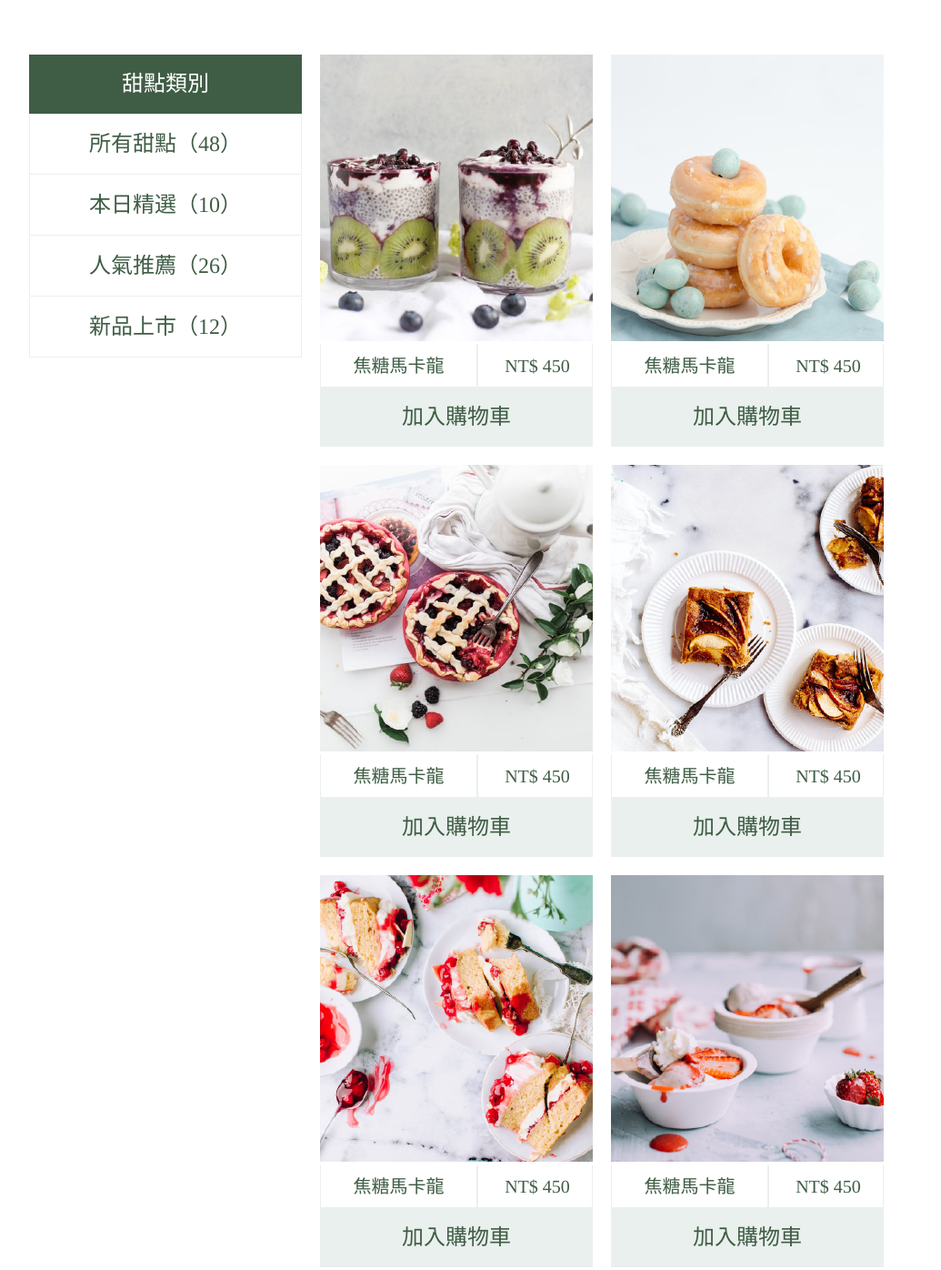
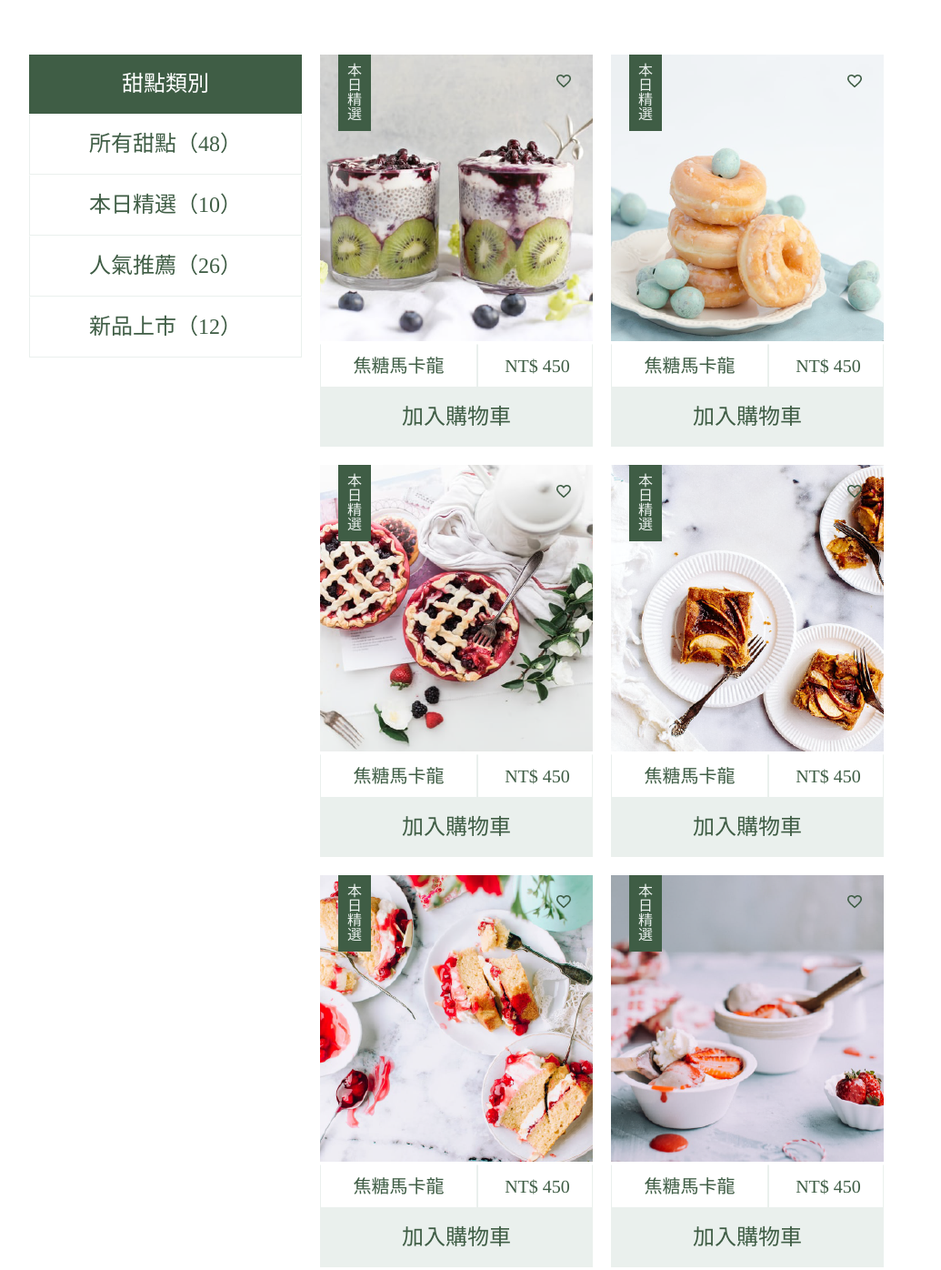
Before and after one commit to CKelvinWu/FlexBox-Project, a plain HTML site: page index.html in a window 1280 px wide. Shown: the part 602-1998 px from the top of the page at 91% size, without its empty margins (10-1045 px from the left). Drawn offline with Linux system fonts and the light colour scheme.

Commit message:
add fav icon and today's special

```diff
--- a/css/style.css
+++ b/css/style.css
@@ -138,6 +138,23 @@ body{
     width: 300px;
     margin-left: 20px;
     margin-bottom: 20px;
+    position: relative;
+}
+
+.item span{
+    width: 36px;
+    padding: 10px;
+    position: absolute;
+    top: 0;
+    left: 20px;
+    background-color: #3f5d45;
+    color: #eaf0ed;
+}
+
+.fav{
+    position: absolute;
+    top: 19px;
+    right: 22px;
 }
 
 .price{
--- a/index.html
+++ b/index.html
@@ -39,6 +39,8 @@
             <div class="item-list">
                 <div class="item">
                     <img src="images/p-1.png" alt="dessert img">
+                    <span>本日精選</span>
+                    <a href="#"><img class="fav" src="images/favorite_border.png" alt="fav"></a>
                     <ul class="price">
                         <li class="product-name">焦糖馬卡龍</li>
                         <li class="product-price">NT$ 450</li>
@@ -47,6 +49,8 @@
                 </div>
                 <div class="item">
                     <img src="images/p-2.png" alt="dessert img">
+                    <span>本日精選</span>
+                    <a href="#"><img class="fav" src="images/favorite_border.png" alt="fav"></a>
                     <ul class="price">
                         <li class="product-name">焦糖馬卡龍</li>
                         <li class="product-price">NT$ 450</li>
@@ -55,6 +59,8 @@
                 </div>
                 <div class="item">
                     <img src="images/p-3.png" alt="dessert img">
+                    <span>本日精選</span>
+                    <a href="#"><img class="fav" src="images/favorite_border.png" alt="fav"></a>
                     <ul class="price">
                         <li class="product-name">焦糖馬卡龍</li>
                         <li class="product-price">NT$ 450</li>
@@ -63,6 +69,8 @@
                 </div>
                 <div class="item">
                     <img src="images/p-4.png" alt="dessert img">
+                    <span>本日精選</span>
+                    <a href="#"><img class="fav" src="images/favorite_border.png" alt="fav"></a>
                     <ul class="price">
                         <li class="product-name">焦糖馬卡龍</li>
                         <li class="product-price">NT$ 450</li>
@@ -71,6 +79,8 @@
                 </div>
                 <div class="item">
                     <img src="images/p-5.png" alt="dessert img">
+                    <span>本日精選</span>
+                    <a href="#"><img class="fav" src="images/favorite_border.png" alt="fav"></a>
                     <ul class="price">
                         <li class="product-name">焦糖馬卡龍</li>
                         <li class="product-price">NT$ 450</li>
@@ -79,6 +89,8 @@
                 </div>
                 <div class="item">
                     <img src="images/p-6.png" alt="dessert img">
+                    <span>本日精選</span>
+                    <a href="#"><img class="fav" src="images/favorite_border.png" alt="fav"></a>
                     <ul class="price">
                         <li class="product-name">焦糖馬卡龍</li>
                         <li class="product-price">NT$ 450</li>
```
